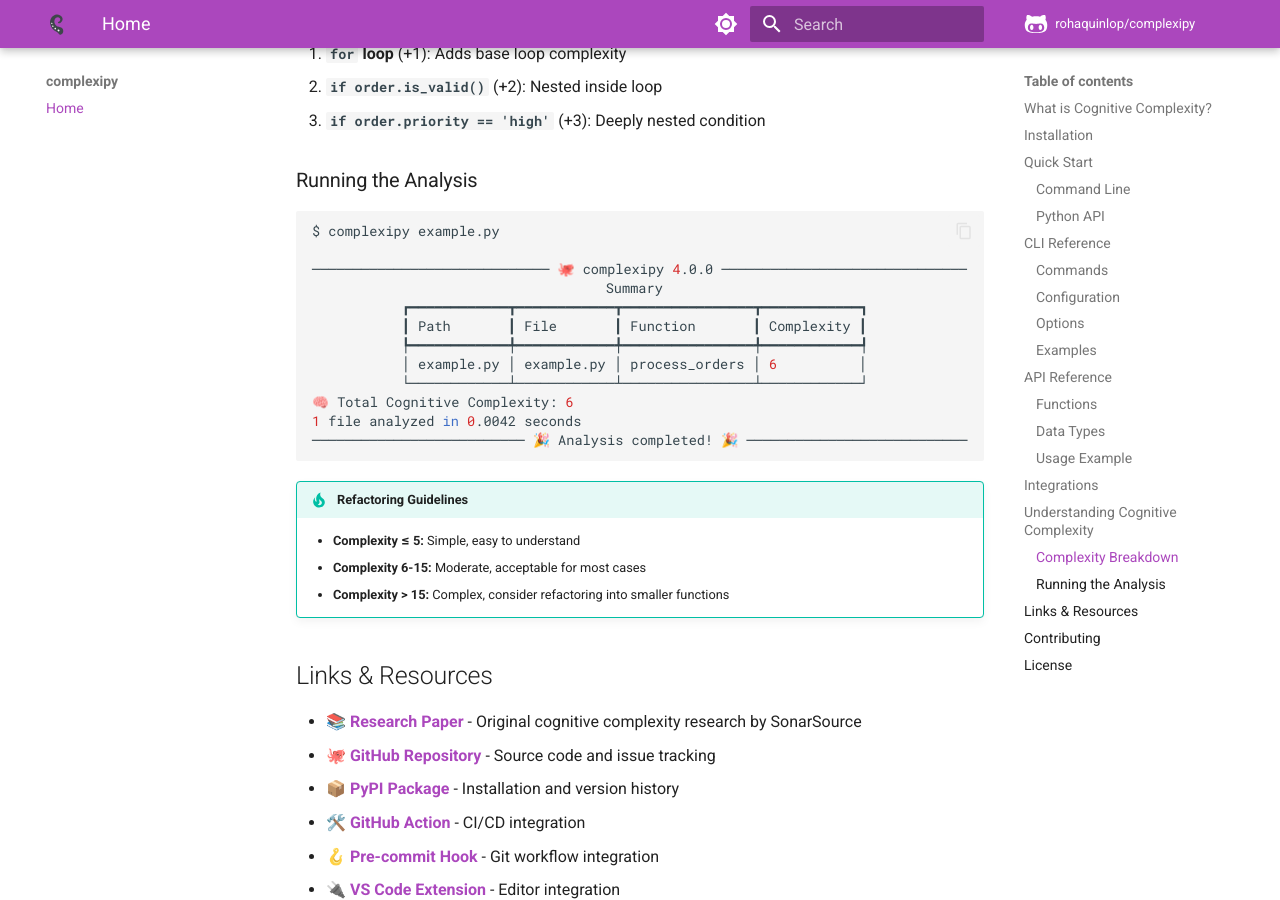
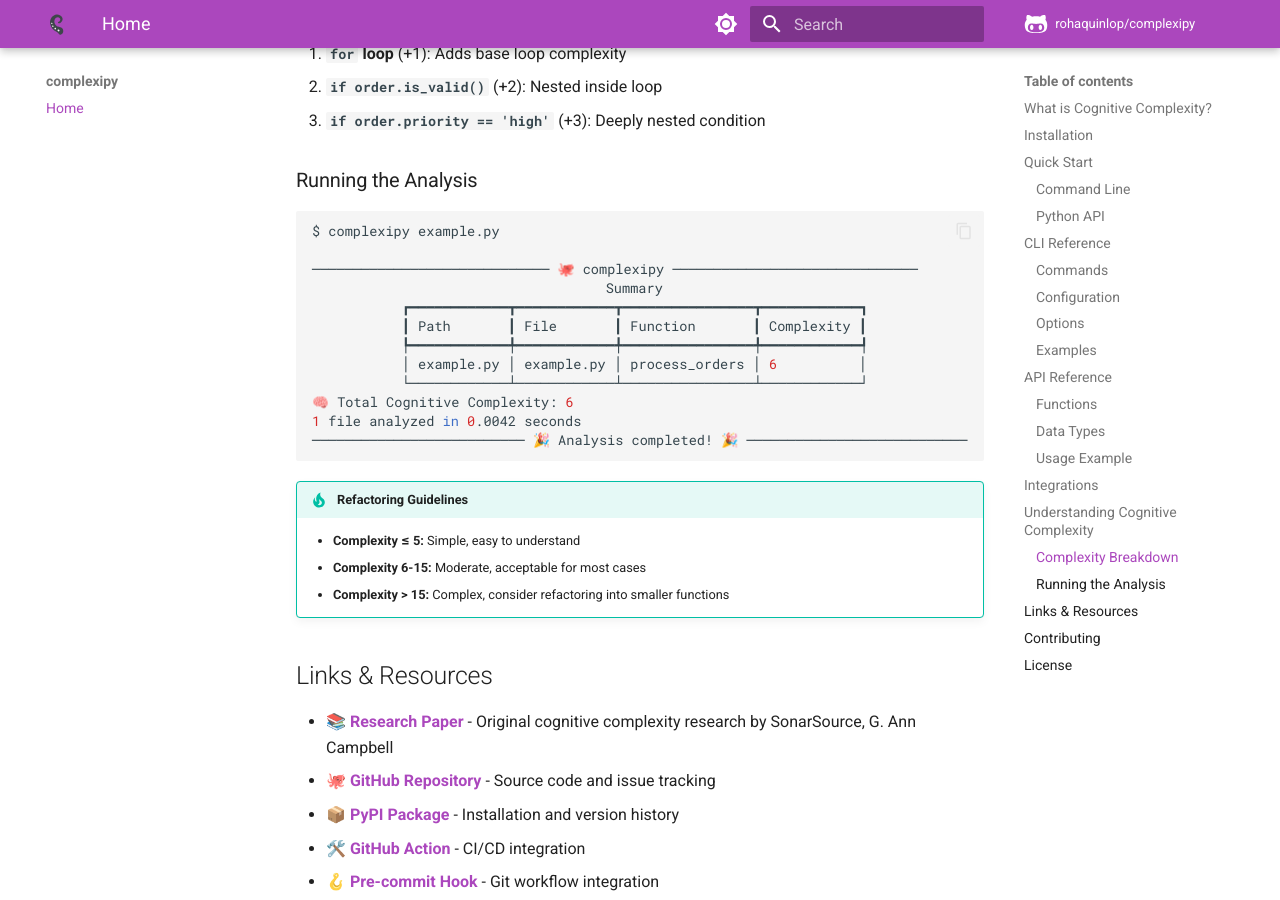
Before and after one commit to rohaquinlop/complexipy, an MkDocs documentation site: the page built from docs/index.md, in a window 1280 px wide and 900 px high, scrolled down 7242 px. Built offline with MkDocs 1.6.1 and Material for MkDocs 9.7.7, drawn with Linux system fonts in a browser that asks for light colours; comment, search, counter and statistics services are not loaded.

Commit message:
Update docs

````diff
--- a/docs/index.md
+++ b/docs/index.md
@@ -366,7 +366,7 @@
 ```bash
 $ complexipy example.py
 
-───────────────────────────── 🐙 complexipy 4.0.0 ──────────────────────────────
+───────────────────────────── 🐙 complexipy ──────────────────────────────
                                     Summary
            ┏━━━━━━━━━━━━┳━━━━━━━━━━━━┳━━━━━━━━━━━━━━━━┳━━━━━━━━━━━━┓
            ┃ Path       ┃ File       ┃ Function       ┃ Complexity ┃
@@ -385,7 +385,7 @@
 
 ## Links & Resources
 
-- **📚 [Research Paper](https://www.sonarsource.com/resources/cognitive-complexity/)** - Original cognitive complexity research by SonarSource
+- **📚 [Research Paper](https://www.sonarsource.com/resources/cognitive-complexity/)** - Original cognitive complexity research by SonarSource, G. Ann Campbell
 - **🐙 [GitHub Repository](https://github.com/rohaquinlop/complexipy)** - Source code and issue tracking
 - **📦 [PyPI Package](https://pypi.org/project/complexipy/)** - Installation and version history
 - **🛠️ [GitHub Action](https://github.com/marketplace/actions/complexipy)** - CI/CD integration
````
Also changed, not shown: README.md (+3 -3 lines).
